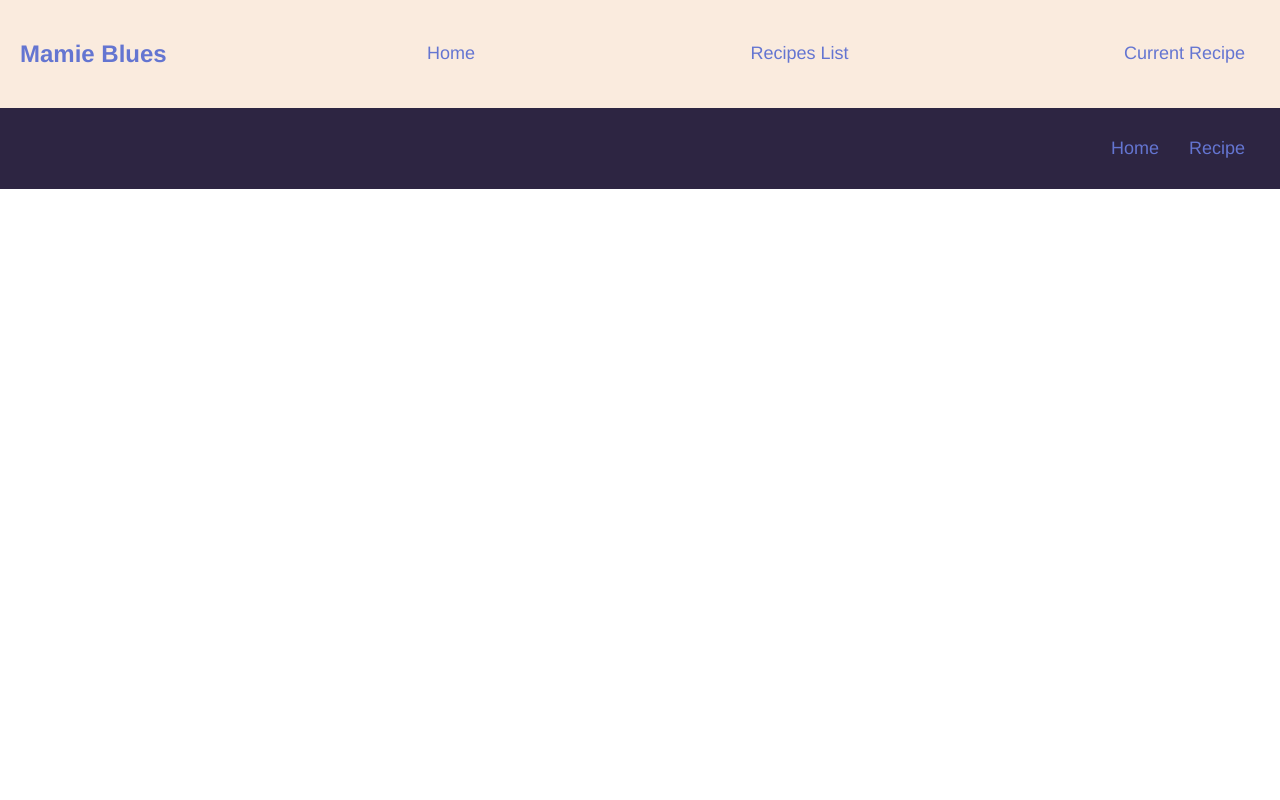
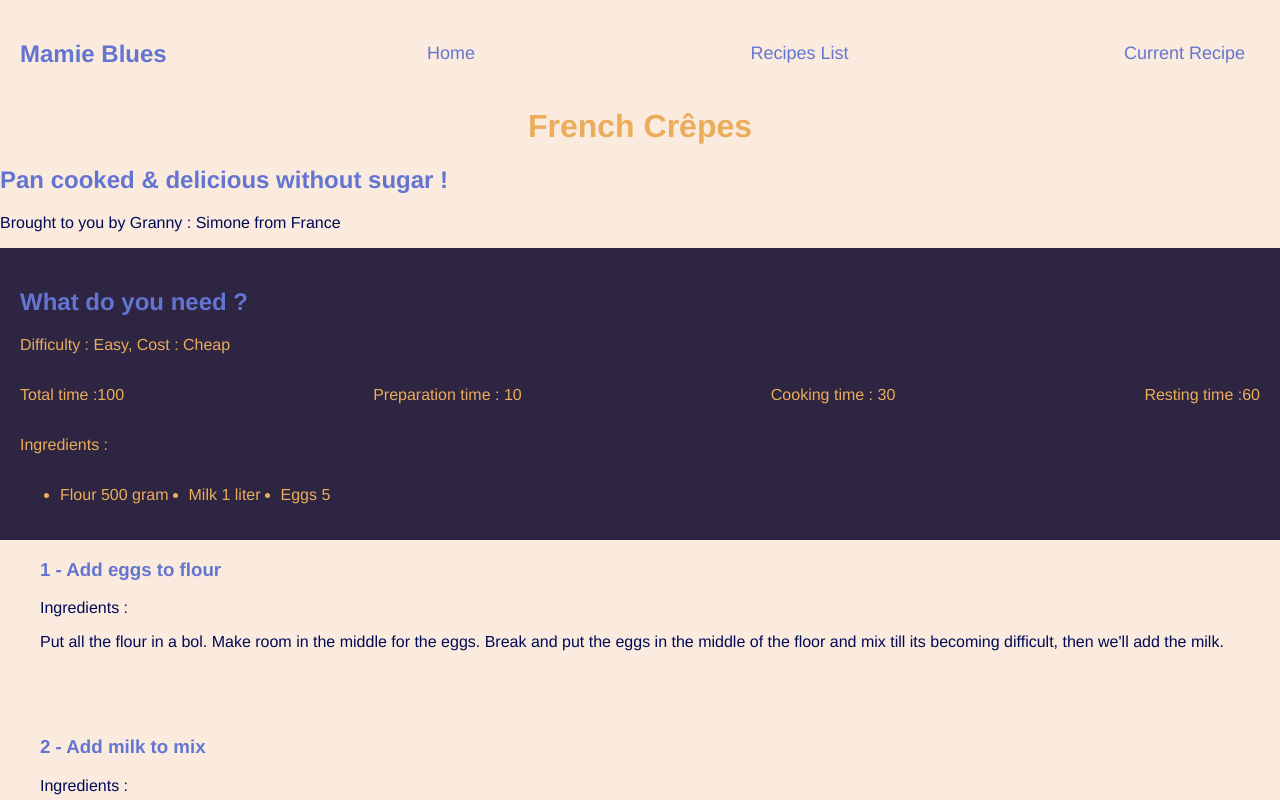
Before and after one commit to Elo-LH/mamie-blues, a React (Create React App) app: page /recipe/0000001 in a window 1280 px wide. Shown: the top 800 px of the page. Built offline with nearby package versions, Linux system fonts and the light colour scheme.

Commit message:
fix: using id to show recipe

```diff
--- a/src/index.jsx
+++ b/src/index.jsx
@@ -16,7 +16,7 @@ root.render(
       <Header />
       <Routes>
         <Route path="/" element={<Home />} />
-        <Route path="/recipe" element={<Recipe />} />
+        <Route path="/recipe/:id" element={<Recipe />} />
         <Route path="/recipes_list" element={<RecipesList />} />
       </Routes>
       <Footer />
--- a/src/pages/Recipe/index.jsx
+++ b/src/pages/Recipe/index.jsx
@@ -3,6 +3,7 @@ import colors from '../../utils/style/colors'
 import Step from '../../components/Step'
 import Time from '../../components/Time'
 import Ingredients from '../../components/Ingredients'
+import { useParams } from 'react-router-dom'
 
 import { recipes } from '../../assets/recipes'
 
@@ -36,9 +37,14 @@ const Author = styled.p`
 `
 
 function Recipe() {
-  const recipe = recipes.reduce((acc, recipe) =>
-    recipe.id === '0000001' ? acc.concat(recipe) : null
-  )
+  const { id } = useParams()
+  const stringId = id.toString()
+  console.log(stringId)
+  console.log(recipes)
+
+  const recipe = recipes.find((recipe) => recipe.id === stringId)
+  console.log(recipe)
+
   return (
     <RecipeWrapper>
       <Title key={recipe.id}>{recipe.name}</Title>
```
